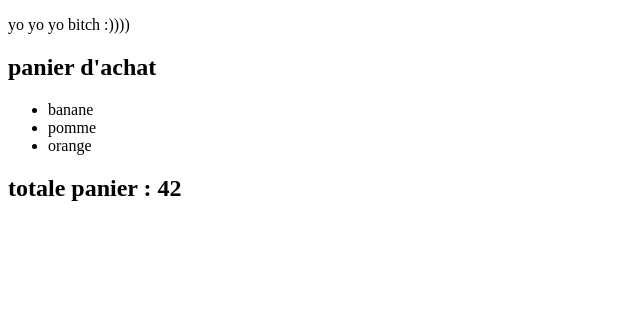
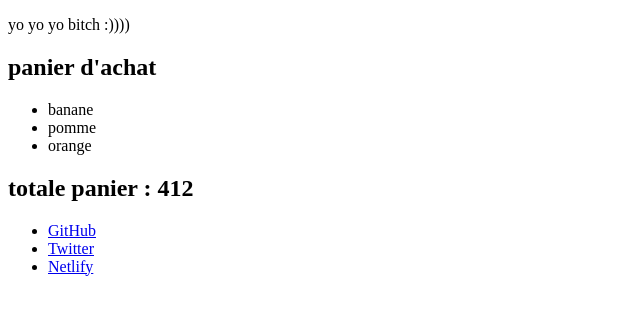
Before and after one commit to MaverickJames21/learningVueJs, a plain HTML site: page index.html in a window 1280 px wide. Shown: the whole page, without its empty margins (0-640 px from the left). Drawn offline with nearby package versions, Linux system fonts and the light colour scheme.

Commit message:
Update index.html

```diff
--- a/index.html
+++ b/index.html
@@ -23,12 +23,20 @@
        <h2>totale panier : {{ costOfBanana + costOfApple + costOfOrange }}</h2>
 
     </div>
+    <div id="app2">
+        <ul>
+            <li v-for="item in apiResponse">
+                <a v-bind:href="item.url">{{ item.name }}</a>
+            </li>
+        </ul>
+    </div>
     <script>
+
         const app = new Vue ({
             el: '#app',
             data:{
                 monscript: 'yo yo yo bitch :))))',
-                costOfBanana: 30,
+                costOfBanana: 400,
                 costOfApple: 4,
                 costOfOrange: 8,
 
@@ -41,6 +49,20 @@
 
         })
     </script>
+    <script>
+        const app2 = new Vue({
+            el: '#app2',
+            data: {
+                apiResponse: [
+                    { name: 'GitHub', url: 'https://www.github.com' },
+                    { name: 'Twitter', url: 'https://www.twitter.com' },
+                    { name: 'Netlify', url: 'https://www.netlify.com' }
+                ]
+            }
+        })
+    </script>
+
+
 
 </body>
 </html>
```
